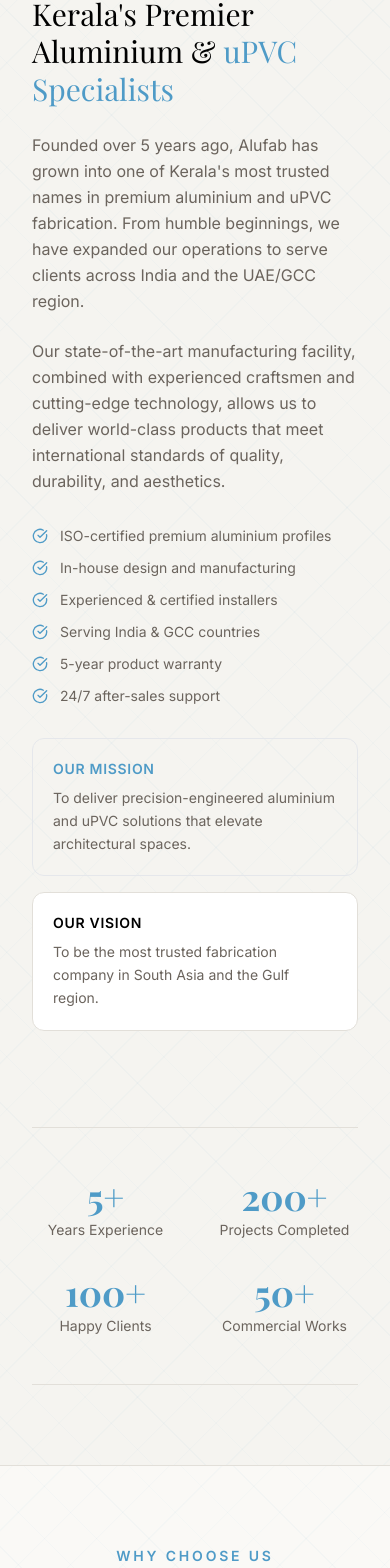
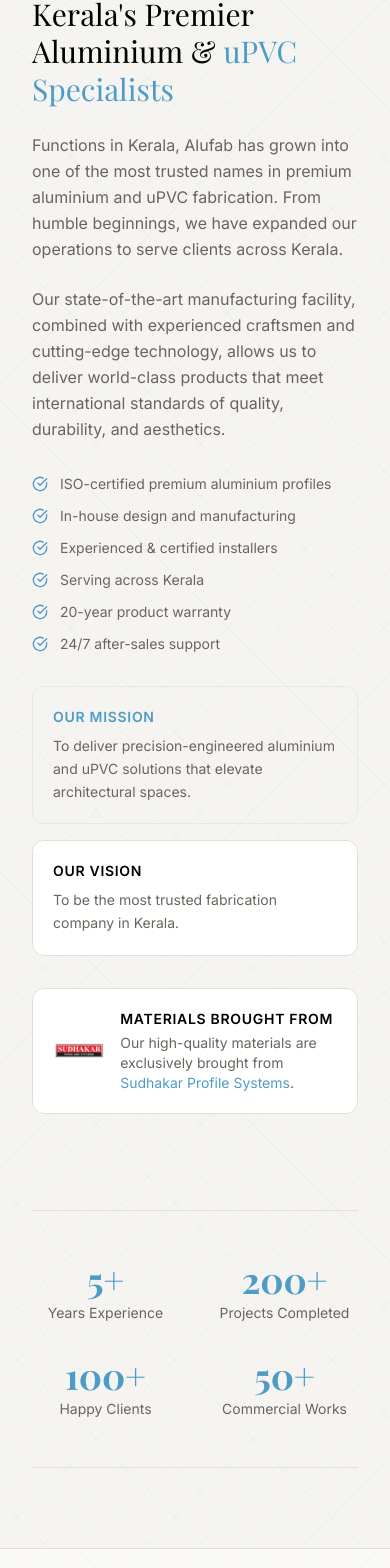
Before and after one commit to An4nd47/ALUFAB, a React (Vite) app: page /about in a window 390 px wide. Shown: the part 860-2428 px from the top of the page. Built offline with nearby package versions, Linux system fonts and the light colour scheme; a web font is replaced by a local one.

Commit message:
add About page with company details, statistics, and partnership information

```diff
--- a/src/components/About.jsx
+++ b/src/components/About.jsx
@@ -16,8 +16,8 @@
   "ISO-certified premium aluminium profiles",
   "In-house design and manufacturing",
   "Experienced & certified installers",
-  "Serving India & GCC countries",
-  "5-year product warranty",
+  "Serving across Kerala",
+  "20-year product warranty",
   "24/7 after-sales support",
 ];
 
@@ -110,9 +110,9 @@
               <span className="text-primary"> uPVC Specialists</span>
             </h3>
             <p className="leading-relaxed mb-6" style={{ color: 'var(--muted)' }}>
-              Founded over 5 years ago, Alufab has grown into one of Kerala&apos;s most trusted names
+              Functions in Kerala, Alufab has grown into one of the most trusted names
               in premium aluminium and uPVC fabrication. From humble beginnings, we have expanded
-              our operations to serve clients across India and the UAE/GCC region.
+              our operations to serve clients across Kerala.
             </p>
             <p className="leading-relaxed mb-8" style={{ color: 'var(--muted)' }}>
               Our state-of-the-art manufacturing facility, combined with experienced craftsmen and
@@ -141,7 +141,20 @@
               <div className="p-5 rounded-xl border border-border bg-surface">
                 <h4 className="font-semibold mb-2 text-sm uppercase tracking-wider" style={{ color: 'var(--text)' }}>Our Vision</h4>
                 <p className="text-sm leading-relaxed" style={{ color: 'var(--muted)' }}>
-                  To be the most trusted fabrication company in South Asia and the Gulf region.
+                  To be the most trusted fabrication company in Kerala.
+                </p>
+              </div>
+            </div>
+
+            {/* Sudhakar Partnership */}
+            <div className="mt-8 p-5 rounded-xl border border-border bg-surface flex items-center gap-4">
+              <a href="https://sudhakarind.com/" target="_blank" rel="noopener noreferrer">
+                <img src="/img/sudhakar.png" alt="Sudhakar Profile Systems" className="w-32 object-contain" onError={(e) => { e.target.src = 'https://sudhakarind.com/wp-content/uploads/2021/08/Sudhakar-Logo.png' }} />
+              </a>
+              <div>
+                <h4 className="font-semibold text-sm uppercase tracking-wider mb-1" style={{ color: 'var(--text)' }}>Materials Brought From</h4>
+                <p className="text-sm" style={{ color: 'var(--muted)' }}>
+                  Our high-quality materials are exclusively brought from <a href="https://sudhakarind.com/" target="_blank" rel="noopener noreferrer" className="text-primary hover:underline">Sudhakar Profile Systems</a>.
                 </p>
               </div>
             </div>
--- a/src/components/Footer.jsx
+++ b/src/components/Footer.jsx
@@ -46,9 +46,11 @@
       window.scrollTo({ top: 0 });
     }
   };
+  const isContactPage = location.pathname === '/testimonials-contact' || location.pathname === '/contact';
   return (
     <footer style={{ background: 'var(--surface)', borderTop: '1px solid var(--border)' }} aria-label="Site footer">
       {/* CTA Banner */}
+      {!isContactPage && (
         <div style={{ borderBottom: '1px solid var(--border)' }}>
           <div className="container-custom py-12">
             <div className="flex flex-col md:flex-row items-center justify-between gap-8">
@@ -77,6 +79,7 @@
             </div>
           </div>
         </div>
+      )}
 
       {/* Main footer */}
       <div className="container-custom py-14">
@@ -91,7 +94,7 @@
             </div>
             <p className="text-sm leading-relaxed mb-6" style={{ color: 'var(--muted)' }}>
               Kerala&apos;s premier uPVC fabrication company, serving clients
-              across India and the GCC region with premium quality solutions since 2009.
+              across Kerala with premium quality solutions since 2021.
             </p>
             <div className="flex gap-2">
               {socialLinks.map(({ icon: Icon, href, label }) => (
--- a/src/components/Hero/AboutPreview.jsx
+++ b/src/components/Hero/AboutPreview.jsx
@@ -7,7 +7,7 @@
 const highlights = [
   "ISO-certified premium aluminium profiles",
   "In-house design and manufacturing",
-  "Serving India & GCC countries",
+  "Serving across Kerala",
   "5-year product warranty",
 ];
 
--- a/src/components/Hero/Hero.jsx
+++ b/src/components/Hero/Hero.jsx
@@ -155,6 +155,18 @@
 
         {/* New floating cards */}
         <motion.div
+          animate={{ y: [0, -10, 0], rotate: [0, 1, 0] }}
+          transition={{ duration: 8, repeat: Infinity, ease: "easeInOut", delay: 1 }}
+          className="absolute top-1/4 left-[25%] z-10 hidden lg:block"
+        >
+          <div className="flat-card p-5 w-48 border-primary/30 border" style={{ background: isDark ? "rgba(250, 249, 246, 0)" : "rgba(250, 249, 246, 0.55)", backdropFilter: "blur(12px)" }}>
+            <div className="text-primary font-bold text-3xl mb-1">20 Years</div>
+            <div className="text-muted text-xs">Product Warranty</div>
+            <div className="w-8 h-0.5 bg-primary mt-2" />
+          </div>
+        </motion.div>
+
+        <motion.div
           animate={{ y: [0, 6, 0], rotate: [-0.5, 0.5, -0.5] }}
           transition={{ duration: 6, repeat: Infinity, ease: "easeInOut", delay: 2 }}
           className="absolute top-1/3 left-[5%] z-10 hidden lg:block"
--- a/src/components/Projects.jsx
+++ b/src/components/Projects.jsx
@@ -103,7 +103,7 @@
             className="section-desc mx-auto text-center"
           >
             A curated portfolio of residential, commercial, and luxury projects
-            completed across India and the UAE.
+            completed across Kerala.
           </motion.p>
         </div>
 
--- a/src/data/faqs.js
+++ b/src/data/faqs.js
@@ -12,7 +12,7 @@
   {
     id: 3,
     question: "Do you offer warranty on your products?",
-    answer: "Yes, we provide a 5-year warranty on all our uPVC products covering manufacturing defects. Hardware and accessories carry a 2-year warranty. We also offer optional extended warranty packages.",
+    answer: "Yes, we provide a 20-year warranty on all our uPVC products covering manufacturing defects. We also offer optional extended warranty packages.",
   },
   {
     id: 4,
--- a/src/pages/AboutPage.jsx
+++ b/src/pages/AboutPage.jsx
@@ -20,7 +20,7 @@
   useSEO({
     title: "About Alufab – 5+ Years of uPVC Excellence | Kerala",
     description:
-      "Learn about Alufab, Kerala's most trusted uPVC fabrication company. ISO-certified, serving India and the GCC with 500+ completed projects since 2009.",
+      "Learn about Alufab, Kerala's most trusted uPVC fabrication company. ISO-certified, serving across Kerala with 500+ completed projects since 2009.",
   });
 
   return (
```
Also changed, not shown: public/img/sudhakar.png (added). Lines whose indentation alone changed are shown as unchanged.
